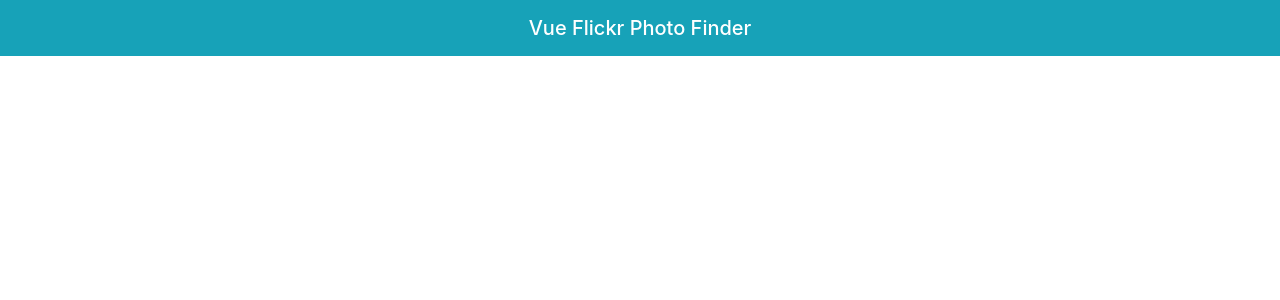
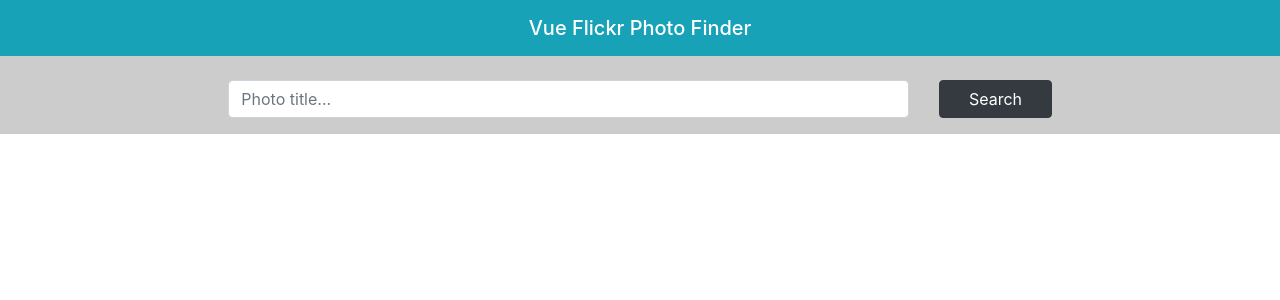
Before and after one commit to dennyparas/vue-flickr-photo-search, a Vue app: page / in a window 1280 px wide. Shown: the top 300 px of the page. Built offline with nearby package versions, Linux system fonts and the light colour scheme.

Commit message:
add photoSearchForm

```diff
--- a/src/axios.js
+++ b/src/axios.js
@@ -1,4 +1,4 @@
 import axios from 'axios'
 export default axios.create({
-  baseURL: 'https://www.flickr.com/services/rest/'
+  baseURL: 'https://www.flickr.com/services/'
 })
--- /dev/null
+++ b/src/components/PhotoSearchForm.vue
@@ -0,0 +1,47 @@
+<template>
+  <b-container fluid class="search-bar pt-4 pb-3 mb-4">
+    <b-row>
+      <b-col md="8" class="mx-auto">
+        <b-form @submit.stop.prevent="handlePhotoSearch">
+          <b-row>
+            <b-col lg="10" md="9" sm="12">
+              <b-form-input
+                v-model.trim="searchQuery"
+                placeholder="Photo title..."
+                type="text"
+              ></b-form-input>
+            </b-col>
+            <b-col lg="2" md="3" sm="12">
+               <b-button type="submit" block variant="dark">Search</b-button>
+            </b-col>
+          </b-row>
+        </b-form>
+      </b-col>
+    </b-row>
+  </b-container>
+</template>
+
+<script>
+export default {
+  name: 'PhotoSearchForm',
+  data () {
+    return {
+      searchQuery: '',
+      page: 1
+    }
+  },
+  methods: {
+    handlePhotoSearch () {
+      if (this.searchQuery) {
+        this.$emit('photoSearch', this.searchQuery, this.page)
+      }
+    }
+  }
+}
+</script>
+
+<style scoped>
+  .search-bar {
+    background-color: #ccc;
+  }
+</style>
--- a/src/store.js
+++ b/src/store.js
@@ -1,16 +1,71 @@
 import Vue from 'vue'
 import Vuex from 'vuex'
+import axios from './axios'
 
 Vue.use(Vuex)
 
 export default new Vuex.Store({
   state: {
-
+    photos: [],
+    isLoading: false,
+    searchTotal: 0,
+    error: false,
+    errorMessage: null
   },
   mutations: {
-
+    setPhotos (state, data) {
+      state.photos = data
+    },
+    setLoading (state, status) {
+      state.isLoading = status
+    },
+    setSearchTotal (state, data) {
+      state.searchTotal = data
+    },
+    setError (state, message) {
+      state.isLoading = false
+      state.searchTotal = 0
+      state.photos = []
+      state.error = true
+      state.errorMessage = message
+    },
+    clearError (state) {
+      state.error = true
+      state.errorMessage = null
+    }
   },
   actions: {
-
+    async searchPhotos ({ commit, state }, payload) {
+      try {
+        if (state.error) commit('clearError')
+        commit('setLoading', true)
+        const res = await axios.get('/rest/', {
+          params: {
+            api_key: process.env.VUE_APP_FLICKR_API_KEY,
+            method: 'flickr.photos.search',
+            text: payload.searchQuery,
+            page: payload.page,
+            sort: 'relevance',
+            content_type: 1,
+            safe_search: 1,
+            media: 'photos',
+            extras: 'description, license, date_upload, date_taken,owner_name',
+            format: 'json',
+            nojsoncallback: 1
+          }
+        })
+        if (res) {
+          if (payload.page === 1) {
+            commit('setPhotos', res.data.photos.photo)
+          } else {
+            commit('setPhotos', [...state.photos, ...res.data.photos.photo])
+          }
+          commit('setSearchTotal', res.data.photos.total)
+          commit('setLoading', false)
+        }
+      } catch (error) {
+        commit('setError', error.message)
+      }
+    }
   }
 })
--- a/src/views/Home.vue
+++ b/src/views/Home.vue
@@ -1,11 +1,36 @@
 <template>
-  <div>
-  </div>
+  <photo-search-form
+    @photoSearch="handlePhotoSearch"
+  />
 </template>
 
 <script>
+import { mapActions } from 'vuex'
+import PhotoSearchForm from '@/components/PhotoSearchForm'
+export default {
+  name: 'home',
+  data () {
+    return {
+      searchQuery: '',
+      page: null
+    }
+  },
+  components: {
+    PhotoSearchForm
+  },
+  methods: {
+    ...mapActions([
+      'searchPhotos'
+    ]),
+    handlePhotoSearch (searchQuery, page) {
+      if (this.searchQuery !== searchQuery) {
+        const payload = { searchQuery, page }
+        this.searchPhotos(payload)
+        this.searchQuery = searchQuery
+        this.page = page
+      }
+    }
 
-export default {
-  name: 'home'
+  }
 }
 </script>
```
